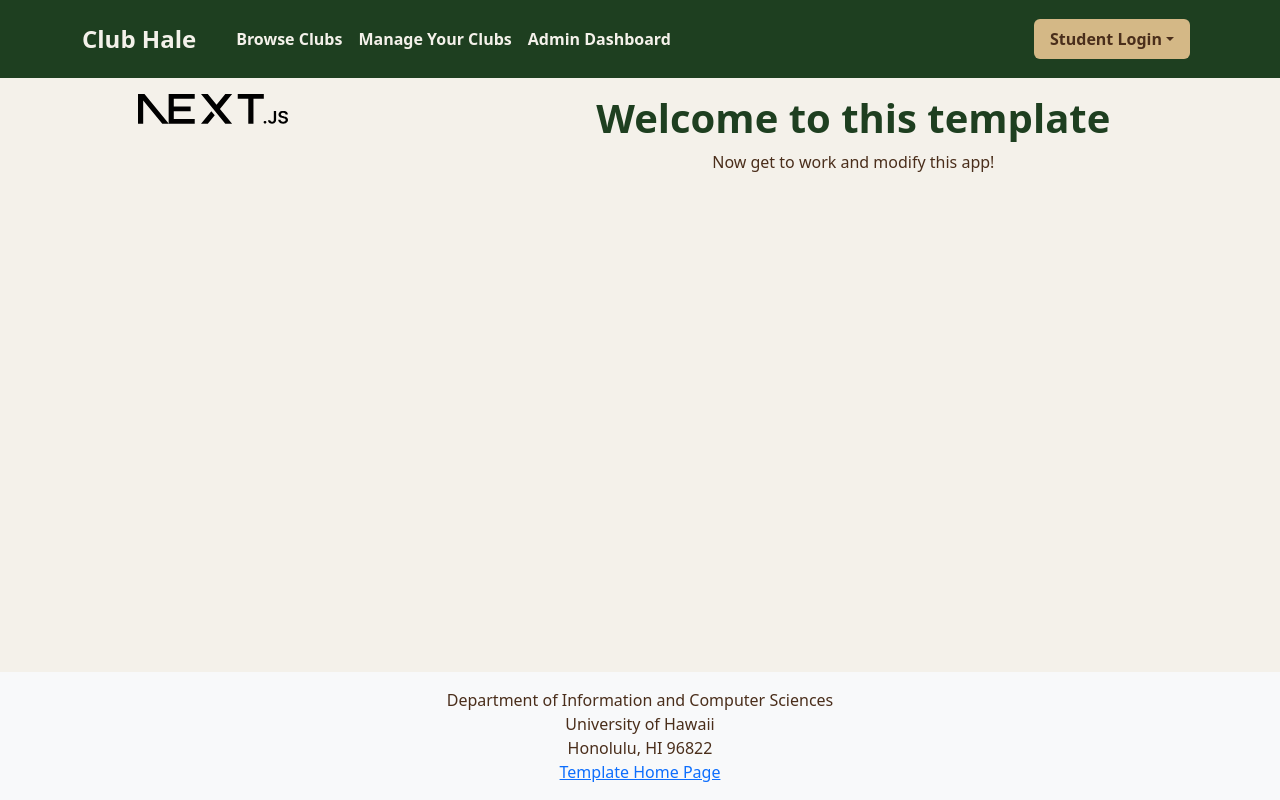
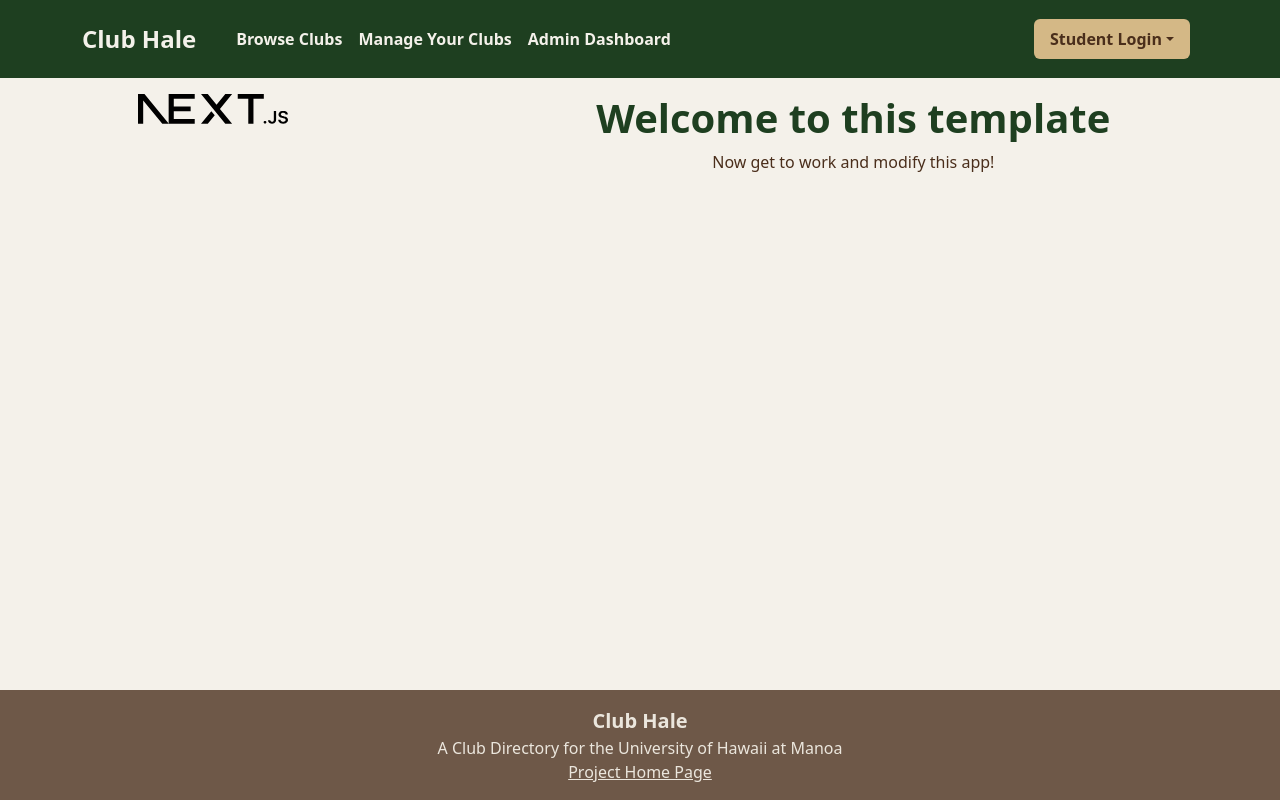
Before and after one commit to club-hale/club-hale, a Next.js app: page / in a window 1280 px wide. Built offline with nearby package versions, Linux system fonts and the light colour scheme; no server answers.

Commit message:
Issue #4: Created the Website Footer
- Updated global.css with classes for styling the footer.
- Updated the footer text to align with the project website content.

```diff
--- a/src/app/globals.css
+++ b/src/app/globals.css
@@ -89,3 +89,21 @@ p, span, div {
   background-color: var(--monstera-leaf) !important;
   color: var(--mist-cloud) !important;
 }
+
+/* ========== Footer Styling ========== */
+.custom-footer {
+  background-color: var(--deep-taupe);
+}
+
+.custom-footer * {
+  color: var(--soft-sand);
+}
+
+.footer-title {
+  font-size: 20px;
+  font-weight: 600;
+}
+
+.custom-footer * a:hover {
+  color: var(--sandy-kahala);
+}
--- a/src/components/Footer.tsx
+++ b/src/components/Footer.tsx
@@ -2,16 +2,14 @@ import { Col, Container } from 'react-bootstrap';
 
 /** The Footer appears at the bottom of every page. Rendered by the App Layout component. */
 const Footer = () => (
-  <footer className="mt-auto py-3 bg-light">
+  <footer className="mt-auto py-3 custom-footer">
     <Container>
       <Col className="text-center">
-        Department of Information and Computer Sciences
+        <span className="footer-title">Club Hale</span>
         <br />
-        University of Hawaii
+        A Club Directory for the University of Hawaii at Manoa
         <br />
-        Honolulu, HI 96822
-        <br />
-        <a href="http://ics-software-engineering.github.io/nextjs-application-template">Template Home Page</a>
+        <a href="https://club-hale.github.io/">Project Home Page</a>
       </Col>
     </Container>
   </footer>
```
